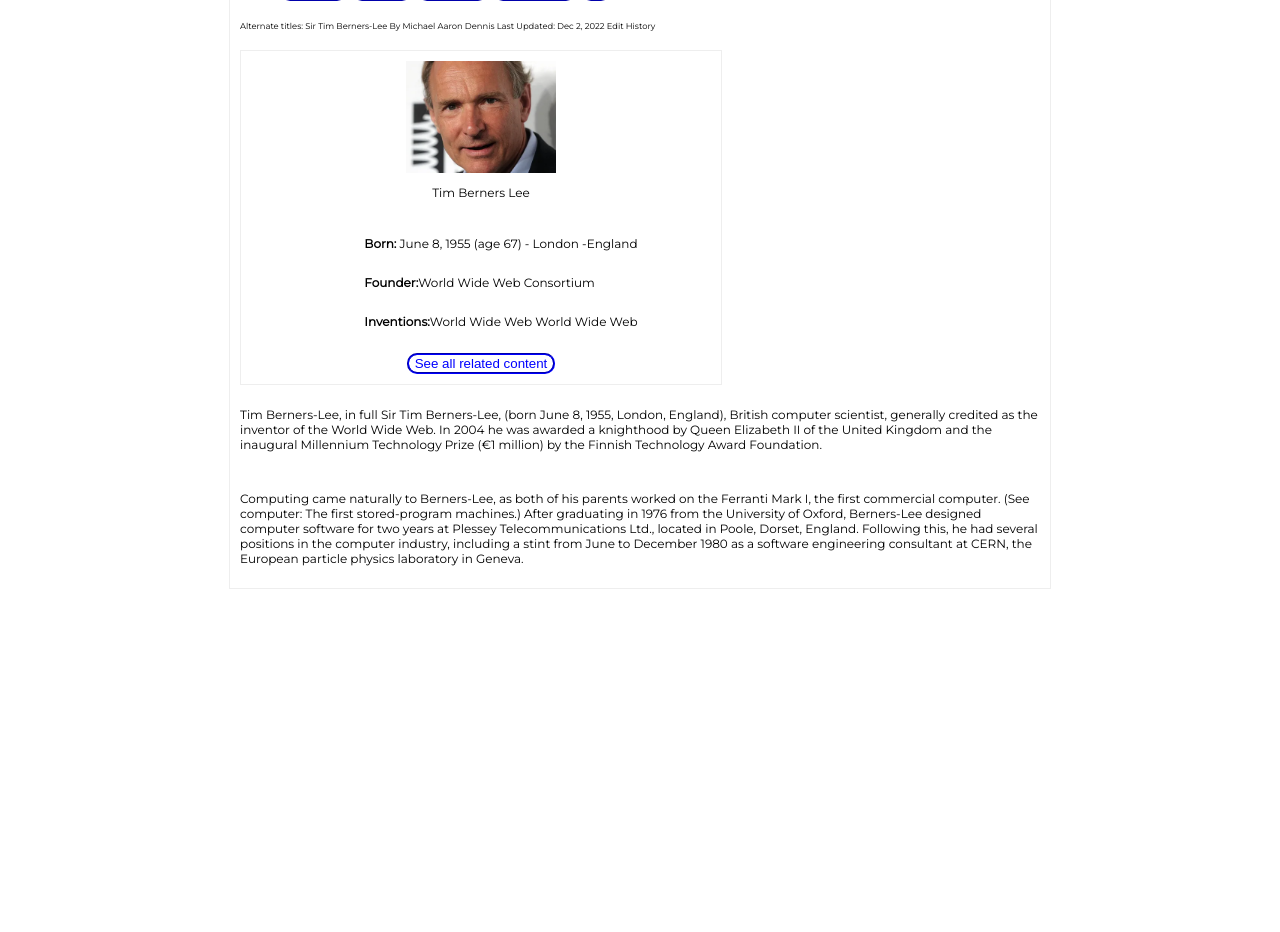
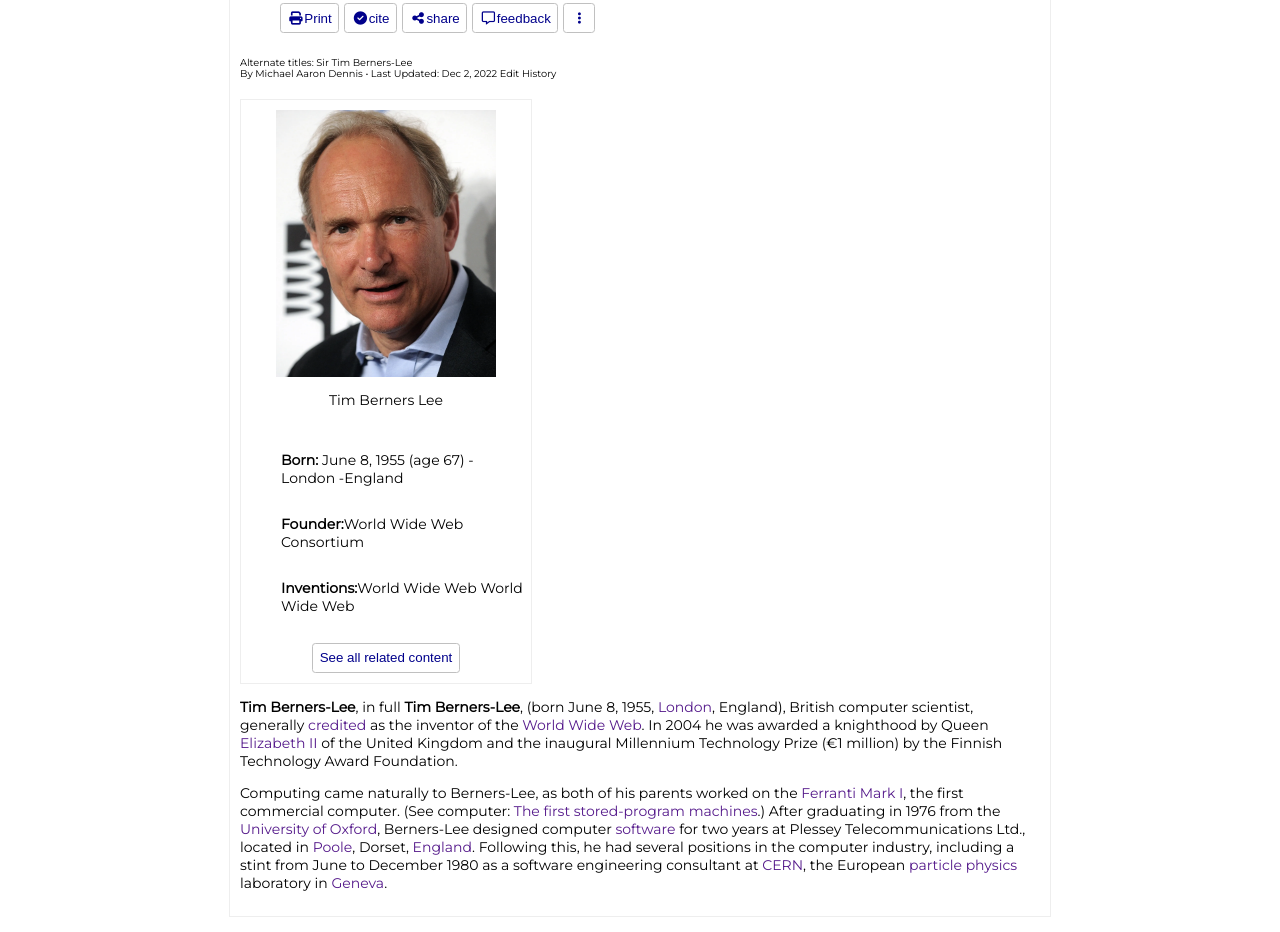
Before and after one commit to Buidlor/Tim-Berners-Exercise, a plain HTML site: page index.html in a window 1280 px wide. Shown: the part 223-1155 px from the top of the page. Before the commit the page ends 827 px from the top, so only its background shows below. Drawn offline with Linux system fonts and the light colour scheme.

Commit message:
working on the design

```diff
--- a/index.html
+++ b/index.html
@@ -16,9 +16,7 @@
     <nav class="nav-brit">
         <ul class="nav-brit-list">
             <li><i class="fa-solid fa-bars"></i><i class="fa-solid fa-magnifying-glass"> </i></li>
-
             <li><img src="images/britanica logo.webp" alt="britanica logo" class="logo-brit"></li>
-
             <li><button class="btn-sub">Subscribe</button></li>
         </ul>
     </nav>
@@ -31,25 +29,28 @@
         <header class="container-headline">
             <section class="titles">
                 <h1>Tim Berners-Lee</h1>
-                    <h3>British scientist</h3>
+                <h4>British scientist</h4>
             </section>
             <section class="buttons">
                 <ul class="list-buttons">
-                        <li><button class="button"><i class="fa-solid fa-print"></i>Print</button></li>
-                        <li><button class="button"><i class="fa-sharp fa-solid fa-circle-check"></i>cite</button></li>
-                        <li><button class="button"><i class="fa-solid fa-share-nodes"></i>share</button></li>
-                        <li><button class="button"><i class="fa-regular fa-message"></i>feedback</button></li>
-                        <li><button class="button"><i class="fa-solid fa-ellipsis-vertical"></i></button></li>
+                    <li><button class="button"><i class="fa-solid fa-print fa-fw"></i>Print</button></li>
+                    <li><button class="button"><i class="fa-sharp fa-solid fa-circle-check fa-fw"></i>cite</button></li>
+                    <li><button class="button"><i class="fa-solid fa-share-nodes fa-fw"></i>share</button></li>
+                    <li><button class="button"><i class="fa-regular fa-message fa-fw"></i>feedback</button></li>
+                    <li><button class="button"><i class="fa-solid fa-ellipsis-vertical fa-fw"></i></button></li>
                 </ul>
             </section>
             <section class="text-under-buttons">
-                    <p>Alternate titles: Sir Tim Berners-Lee By Michael Aaron Dennis Last Updated: Dec 2, 2022 Edit History</p>
+                <p>Alternate titles: Sir Tim Berners-Lee <br>
+                   By Michael Aaron Dennis • Last Updated: Dec 2, 2022 Edit History</p>
             </section>
 
         </header>
+        <article class="article">
+
             <section class="profile">
                 <div class="pic-and-text">
-                    <img src="images/profilePic.webp" alt="picture of Tim" >
+                    <img src="images/TimImg.webp" alt="picture of Tim" >
                     <p>Tim Berners Lee</p>
                 </div>
                 <div class="bio">
@@ -61,23 +62,24 @@
                     <button class="btn-related">See all related content</button>
                 </div>
             </section>
-            <article class="article">
+            <article class="article-text">
                 <p class="article-text">
-                    Tim Berners-Lee, in full Sir Tim Berners-Lee, (born June 8, 1955, London, England),
-                    British computer scientist, generally credited as the inventor of the World Wide Web.
-                    In 2004 he was awarded a knighthood by Queen Elizabeth II of the United Kingdom and
+                    <strong>Tim Berners-Lee</strong>, in full <strong>Tim Berners-Lee</strong>, (born June 8, 1955, <a href="">London</a>, England),
+                    British computer scientist, generally <a href="">credited</a> as the inventor of the <a href="">World Wide Web</a>.
+                    In 2004 he was awarded a knighthood by Queen <a href="">Elizabeth II</a> of the United Kingdom and
                     the inaugural Millennium Technology Prize (€1 million) by the Finnish Technology Award Foundation.
                 </p>
-                <br>
+
                 <p class="article-text">
-                    Computing came naturally to Berners-Lee, as both of his parents worked on the Ferranti Mark I,
-                    the first commercial computer. (See computer: The first stored-program machines.)
-                    After graduating in 1976 from the University of Oxford,
-                    Berners-Lee designed computer software for two years at Plessey Telecommunications Ltd.,
-                    located in Poole, Dorset, England. Following this, he had several positions in the computer industry,
-                    including a stint from June to December 1980 as a software engineering consultant at CERN,
-                    the European particle physics laboratory in Geneva.
+                    Computing came naturally to Berners-Lee, as both of his parents worked on the <a href="">Ferranti Mark I</a>,
+                    the first commercial computer. (See computer: <a href="">The first stored-program machines</a>.)
+                    After graduating in 1976 from the <a href="">University of Oxford</a>,
+                    Berners-Lee designed computer <a href="">software</a> for two years at Plessey Telecommunications Ltd.,
+                    located in <a href="">Poole</a>, Dorset, <a href="">England</a>. Following this, he had several positions in the computer industry,
+                    including a stint from June to December 1980 as a software engineering consultant at <a href="">CERN</a>,
+                    the European <a href="">particle physics</a> laboratory in <a href="">Geneva</a>.
                 </p>
+            </article>
         </article>
     </main>
 
--- a/style.css
+++ b/style.css
@@ -1,6 +1,6 @@
 body{
     font-family: 'Montserrat', sans-serif;
-    font-size: 12px;
+    font-size: 14px;
     padding: 0;
     margin: 0;
     display: flex;
@@ -8,8 +8,11 @@ body{
     justify-content: center;
     align-items: center;
 }
+a{
+    text-decoration: none;
+}
 .nav-brit{
-    background-color: darkblue;
+    background-color: rgb(0, 0, 88);
     width: 100%;
 }
 .nav-brit-list{
@@ -28,6 +31,8 @@ body{
     background-color: red;
     color: white;
     border-radius: 10px;
+    border-color: red;
+    font-weight: bold;
 }
 .nav-sub{
     margin: 10px 0 10px 10px;
@@ -64,12 +69,6 @@ body{
     gap: 5px ;
     left: 0px;
 }
-.button{
-   color: blue;
-   background-color: white;
-   border-color: blue;
-   border-radius: 10px;
-}
 .text-under-buttons{
     font-size: 70%;
 }
@@ -80,7 +79,7 @@ body{
     flex-direction: column;
     align-items: center ;
     justify-content: center;
-    width: 60%;
+    width: 290px;
 }
 .pic-and-text{
     flex-direction: column;
@@ -91,7 +90,7 @@ body{
     margin-top: 10px;
 }
 .pic-and-text img{
-    width: 150px;
+    width: 220px;
 
 }
 .bio-list{
@@ -107,14 +106,8 @@ body{
 
 }
 
-.btn-related{
+button{
     background-color: white;
-    color: blue;
-    border-radius: 10px;
-    border-color: blue;
-    border-style: groove;
-
+    border: 1px solid silver; border-radius: 0.25em; padding: 0.5em;
+    color: darkblue;
 }
-.fa-solid{
-    margin-right: 10px;
-}
```
Also changed, not shown: images/TimImg.webp (added). Lines whose indentation alone changed are shown as unchanged.
